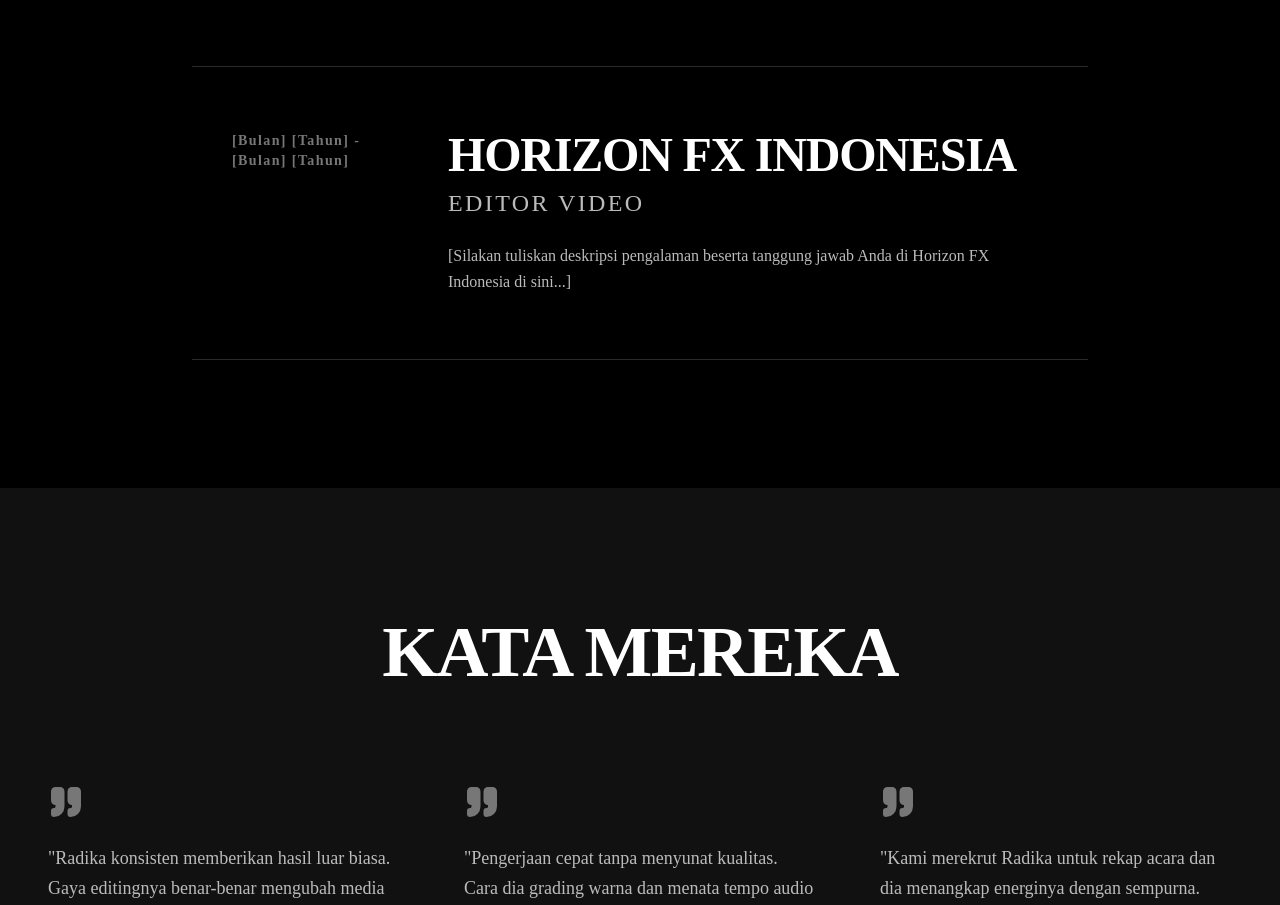
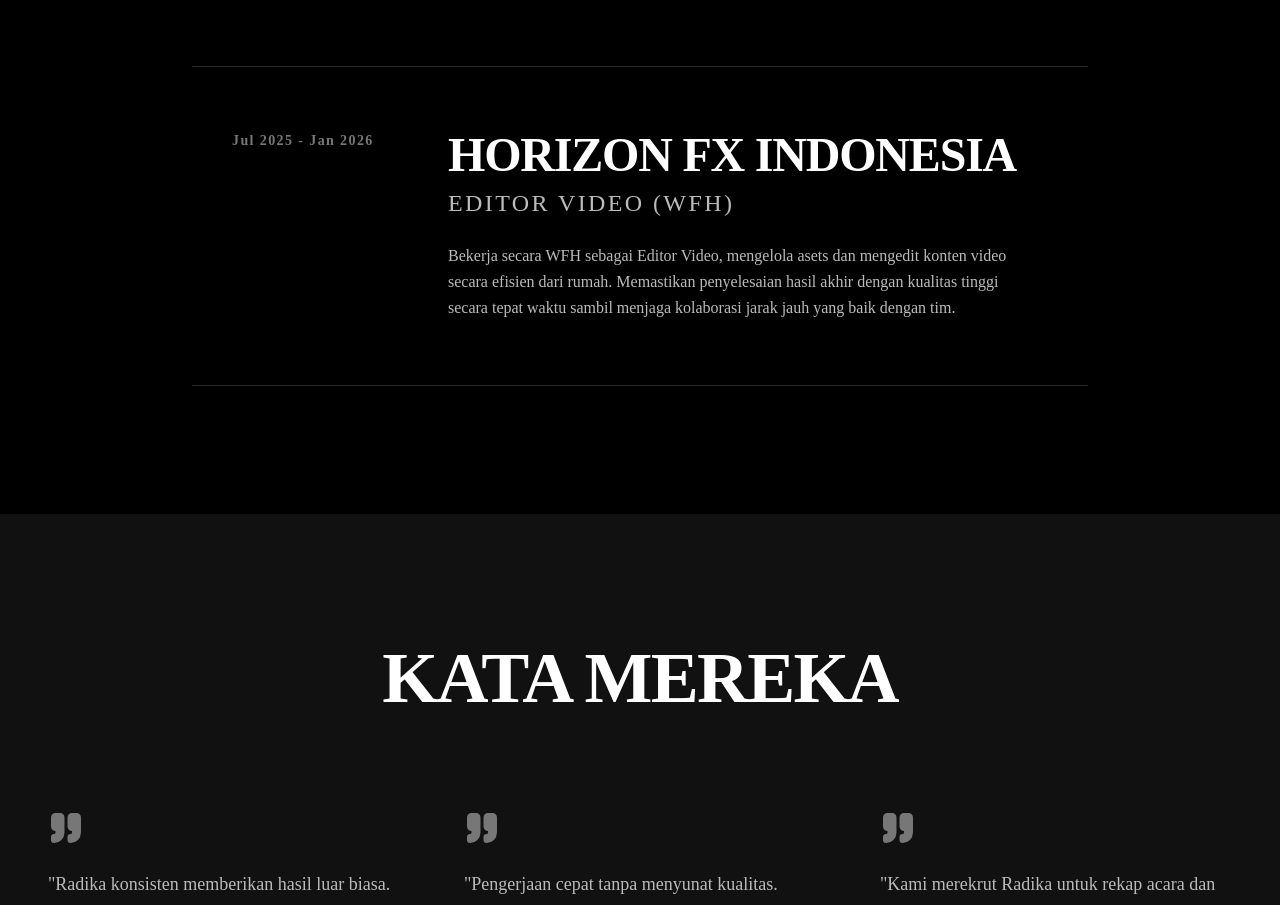
Before and after one commit to ggsradik-alt/Radika-Video-Editor, a Next.js app: page / in a window 1280 px wide. Shown: the part 6324-7229 px from the top of the page. Built offline with nearby package versions, Linux system fonts and the light colour scheme.

Commit message:
Update pengalaman Horizon FX Indonesia (Juli 2025 - Jan 2026)

```diff
--- a/src/components/sections/Experience.tsx
+++ b/src/components/sections/Experience.tsx
@@ -39,13 +39,13 @@
     },
     {
       id: "04",
-      roleEn: "Video Editor",
-      roleId: "Editor Video",
+      roleEn: "Video Editor (Work From Home)",
+      roleId: "Editor Video (WFH)",
       company: "Horizon FX Indonesia",
-      periodEn: "[Month] [Year] - [Month] [Year]",
-      periodId: "[Bulan] [Tahun] - [Bulan] [Tahun]",
-      descEn: "[Please write your English role description in Horizon FX Indonesia here...]",
-      descId: "[Silakan tuliskan deskripsi pengalaman beserta tanggung jawab Anda di Horizon FX Indonesia di sini...]"
+      periodEn: "Jul 2025 - Jan 2026",
+      periodId: "Jul 2025 - Jan 2026",
+      descEn: "Worked remotely as a Video Editor, managing and editing video content efficiently from a work-from-home setup. Ensured timely delivery of high-quality outputs while maintaining strong remote collaboration with the team.",
+      descId: "Bekerja secara WFH sebagai Editor Video, mengelola asets dan mengedit konten video secara efisien dari rumah. Memastikan penyelesaian hasil akhir dengan kualitas tinggi secara tepat waktu sambil menjaga kolaborasi jarak jauh yang baik dengan tim."
     }
   ];
 
```
